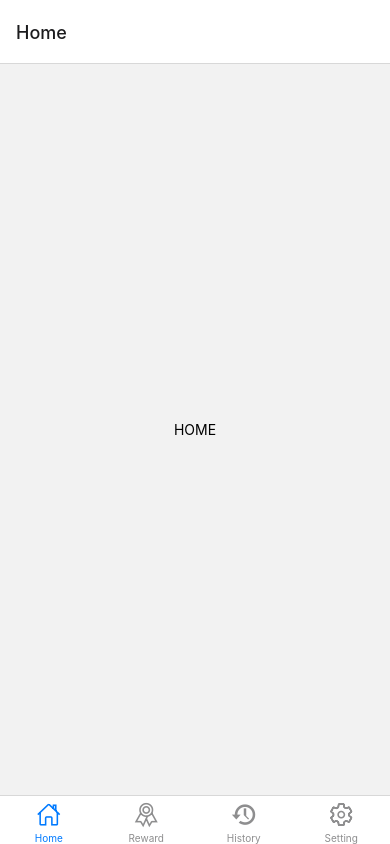
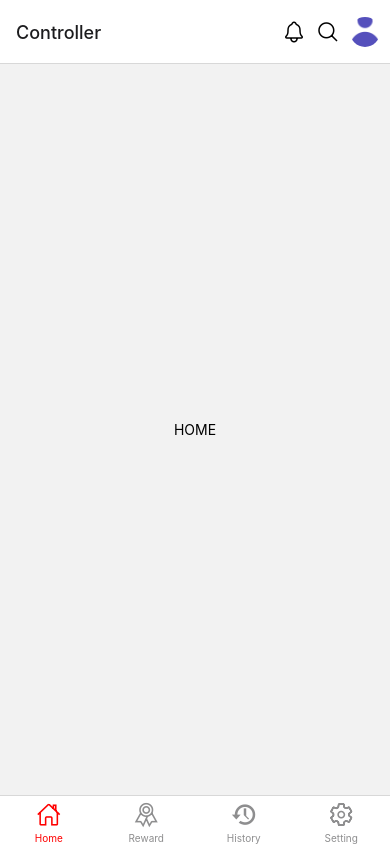
Before and after one commit to DagimAsnake/WayBill, a React Native app: screen /SignUp in a window 390 px wide. Built offline with nearby package versions, Linux system fonts and the light colour scheme.

Commit message:
editing header

```diff
--- a/App.js
+++ b/App.js
@@ -12,7 +12,7 @@ import HomeCon from './screens/Control/HomeCon';
 import RewardCon from './screens/Control/RewardCon';
 import HistoryCon from './screens/Control/HistoryCon';
 import SettingCon from './screens/Control/SettingCon';
-
+import HeaderIcon from './components/UI/HeaderIcon';
 
 const BottomTab = createBottomTabNavigator();
 const Stack = createNativeStackNavigator()
@@ -33,10 +33,20 @@ function AuthStack() {
 function BottomNav() {
   return(
     <>
-    {/* <StatusBar style='dark' /> */}
-    <BottomTab.Navigator>
-      <BottomTab.Screen name='Home' component={HomeCon}
+    <StatusBar style='dark' />
+    <BottomTab.Navigator
+       screenOptions={({navigation}) => ({
+        tabBarActiveTintColor: "red",
+        headerRight: ({tintColor}) => (
+          <>
+              <HeaderIcon />
+          </>
+          )
+      })}
+    >
+      <BottomTab.Screen name='Controller' component={HomeCon}
         options={{
+              tabBarLabel: 'Home',
               tabBarIcon: ({color, size}) => (
                 <Ionicons name="home-outline" size={size} color={color} />
               )
@@ -72,12 +82,11 @@ function BottomNav() {
 export default function App() {
   return (
     <NavigationContainer>
-    {/* <AuthStack />   */}
-    {/* After Authentication */}
-    <Stack.Navigator>
-      <Stack.Screen name="BottomNav" component={BottomNav} options={{ headerShown: false }} />
-    </Stack.Navigator>
-    {/* <BottomNav /> */}
+      {/* <AuthStack />   */}
+      {/* After Authentication */}
+      <Stack.Navigator>
+        <Stack.Screen name="BottomNav" component={BottomNav} options={{ headerShown: false }} />
+      </Stack.Navigator>
   </NavigationContainer>
   );
 }
--- /dev/null
+++ b/components/UI/HeaderIcon.js
@@ -0,0 +1,31 @@
+import React from "react";
+import { View, StyleSheet, Image } from "react-native";
+import { Ionicons } from '@expo/vector-icons';
+
+function HeaderIcon() {
+  return (
+    <View style={styles.root}>
+      <Ionicons name="notifications-outline" size={24} color="black" style={styles.icon} />
+      <Ionicons name="search-outline" size={24} color="black" style={styles.icon} />
+      <Image source={require("../../assets/user-icon.png")} style={styles.image} />
+    </View>
+  );
+}
+
+export default HeaderIcon;
+
+const styles = StyleSheet.create({
+  root: {
+    flexDirection: "row",
+    alignItems: "center",
+  },
+  icon: {
+    marginRight: 10,
+  },
+  image: {
+    width: 30,
+    height: 30,
+    borderRadius: 15,
+    marginRight: 10,
+  },
+});
```
Also changed, not shown: assets/qr-code.png (added), assets/user-icon.png (added).
